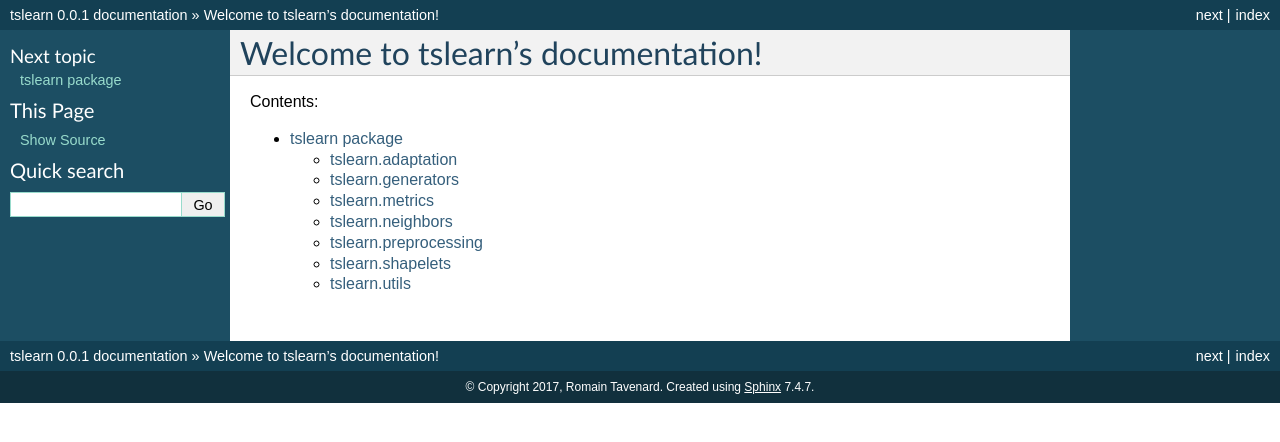
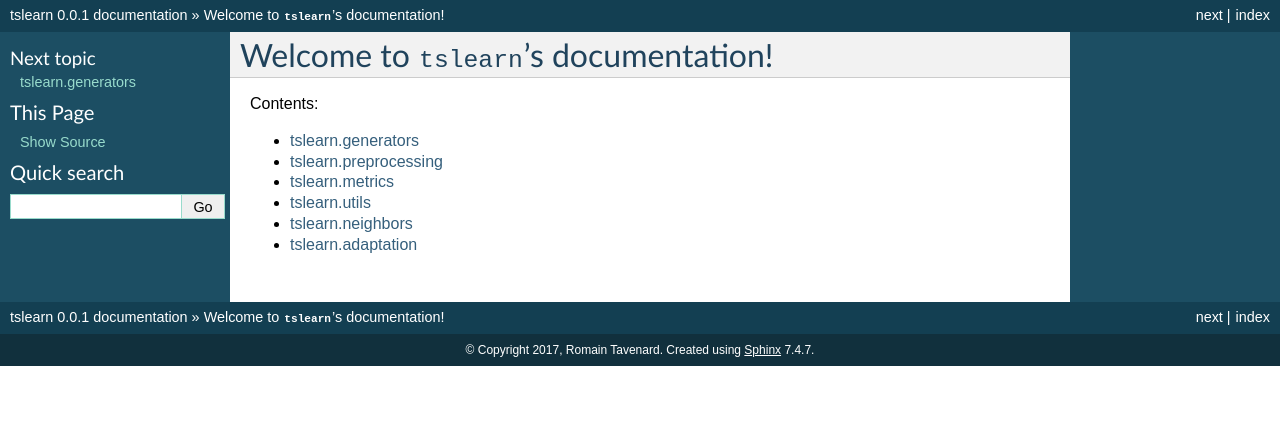
Before and after one commit to tslearn-team/tslearn, a Sphinx documentation site: the page built from tslearn/docs/index.rst, in a window 1280 px wide. Shown: the top 442 px of the page. Built offline with Sphinx 7.4.7, drawn with Linux system fonts in a browser that asks for light colours.

Commit message:
Improved doc

```diff
--- a/tslearn/docs/conf.py
+++ b/tslearn/docs/conf.py
@@ -18,7 +18,7 @@
 # If extensions (or modules to document with autodoc) are in another directory,
 # add these directories to sys.path here. If the directory is relative to the
 # documentation root, use os.path.abspath to make it absolute, like shown here.
-sys.path.insert(0, os.path.abspath('../'))
+sys.path.insert(0, os.path.abspath('../../'))
 
 # -- General configuration ------------------------------------------------
 
--- a/tslearn/docs/index.rst
+++ b/tslearn/docs/index.rst
@@ -3,12 +3,17 @@
    You can adapt this file completely to your liking, but it should at least
    contain the root `toctree` directive.
 
-Welcome to tslearn's documentation!
-===================================
+Welcome to ``tslearn``'s documentation!
+=======================================
 
 Contents:
 
 .. toctree::
    :maxdepth: 2
 
-   tslearn
+   generators
+   preprocessing
+   metrics
+   utils
+   neighbors
+   adaptation
```
Also changed, not shown: tslearn/docs/adaptation.rst (added, +7 -0 lines), tslearn/docs/generators.rst (added, +7 -0 lines), tslearn/docs/metrics.rst (added, +7 -0 lines), tslearn/docs/modules.rst (deleted, +0 -7 lines), tslearn/docs/neighbors.rst (added, +7 -0 lines), tslearn/docs/preprocessing.rst (+5 -3 lines), tslearn/docs/tslearn.rst (deleted, +0 -58 lines), tslearn/docs/utils.rst (added, +7 -0 lines), 1 other file.
